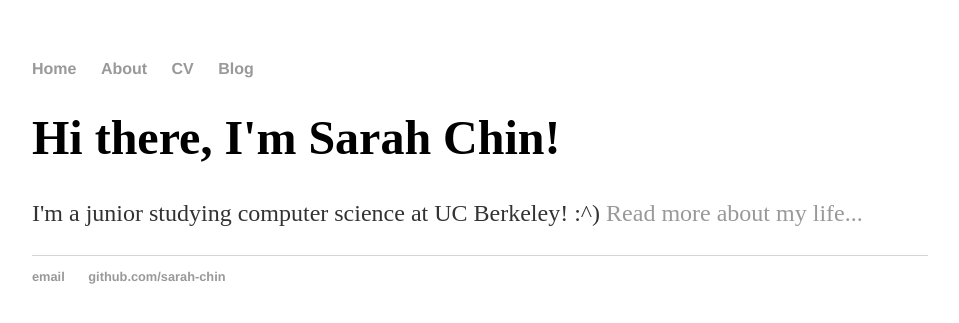
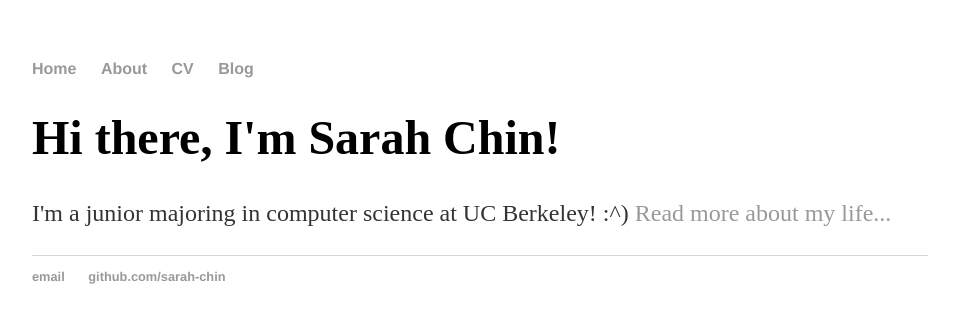
Before and after one commit to sarah-chin/sarah, a Jekyll site: the page built from index.html, in a window 1280 px wide. Shown: the top 323 px of the page, without its empty margins (160-1119 px from the left). Built offline with Jekyll 4.4.1, drawn with Linux system fonts in a browser that asks for light colours.

Commit message:
Update index.html

```diff
--- a/index.html
+++ b/index.html
@@ -1,30 +1,8 @@
-<!DOCTYPE html>
-<html>
-	<head>
-		<title>Sarah Chin</title>
-		<!-- link to main stylesheet -->
-		<link rel="stylesheet" type="text/css" href="/css/main.css">
-	</head>
-	<body>
-		<nav>
-    		<ul>
-        		<li><a href="/">Home</a></li>
-	        	<li><a href="/about">About</a></li>
-        		<li><a href="/cv">CV</a></li>
-        		<li><a href="/blog">Blog</a></li>
-    		</ul>
-		</nav>
-		<div class="container">
-    		<div class="blurb">
-        		<h1>Hi there, I'm Sarah Chin!</h1>
-				<p>I'm a junior studying computer science at UC Berkeley! :^) <a href="/about">Read more about my life...</a></p>
-    		</div><!-- /.blurb -->
-		</div><!-- /.container -->
-		<footer>
-    		<ul>
-        		<li><a href="mailto:sarahchin@berkeley.edu">email</a></li>
-        		<li><a href="https://github.com/sarah-chin">github.com/sarah-chin</a></li>
-			</ul>
-		</footer>
-	</body>
-</html>
+---
+layout: default
+title: Sarah Chin
+---
+<div class="blurb">
+	<h1>Hi there, I'm Sarah Chin!</h1>
+	<p>I'm a junior majoring in computer science at UC Berkeley! :^) <a href="/about">Read more about my life...</a></p>
+</div><!-- /.blurb -->
```
